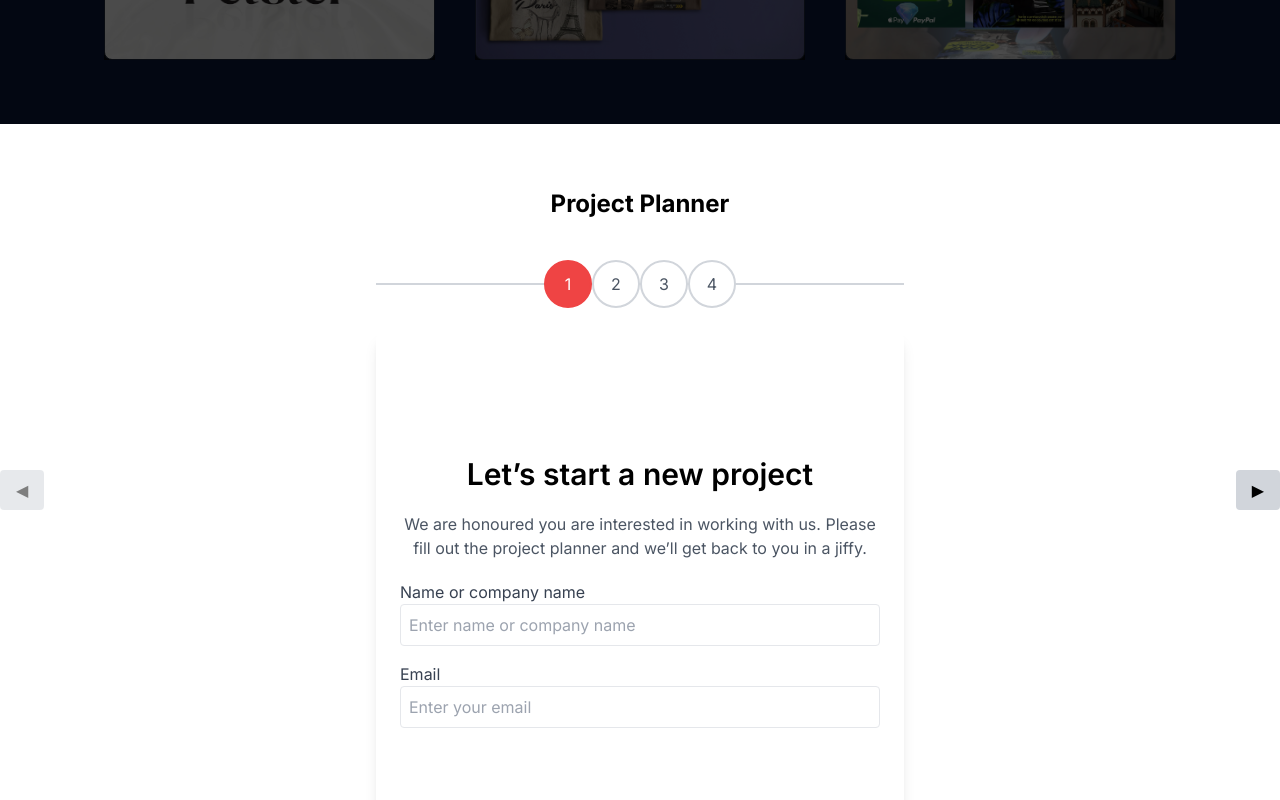
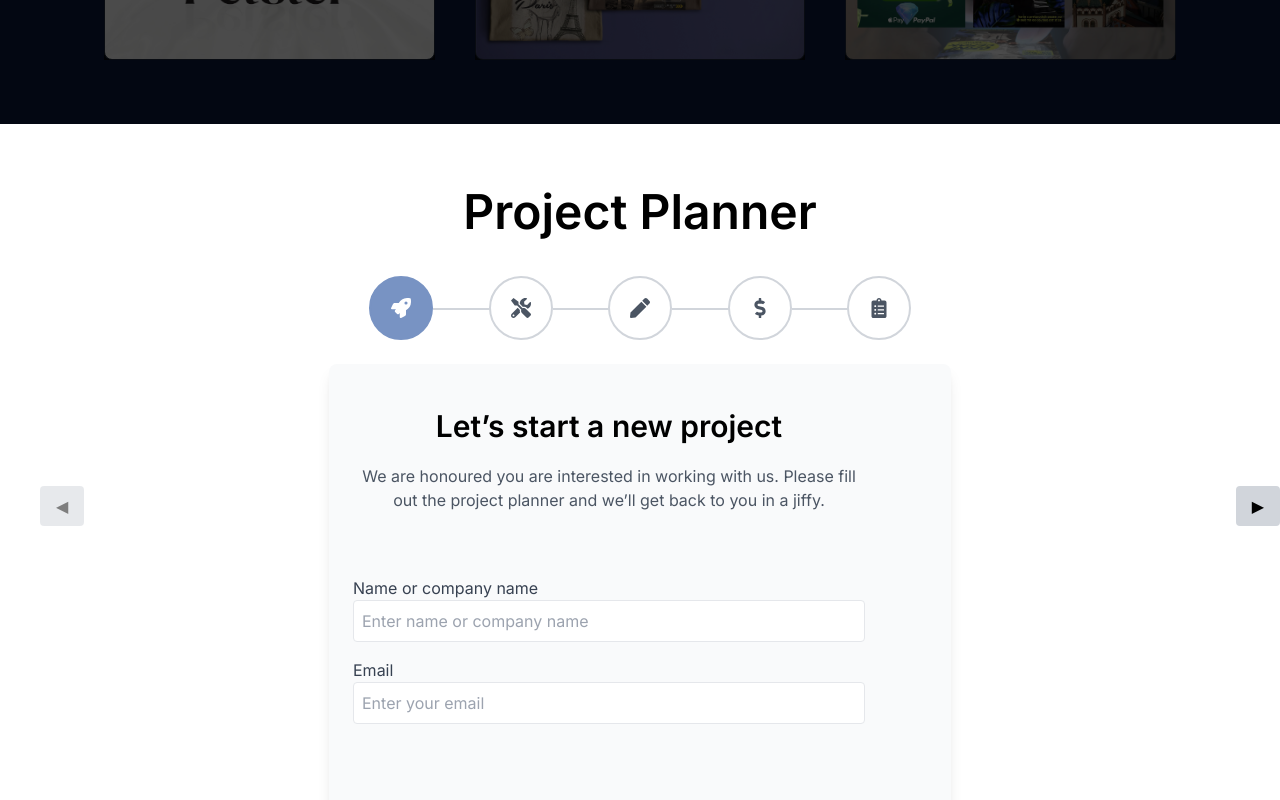
Before and after one commit to mariames/marko-benes-2, a Next.js app: page / in a window 1280 px wide. Shown: the part 1360-2160 px from the top of the page. Built offline with nearby package versions, Linux system fonts and the light colour scheme; a web font is replaced by a local one.

Commit message:
Wizzard update

```diff
--- a/components/Wizard.tsx
+++ b/components/Wizard.tsx
@@ -1,12 +1,13 @@
 'use client';
-
 import { useState } from 'react';
+import { FaRocket, FaTools, FaPen, FaDollarSign, FaClipboardList } from 'react-icons/fa'; // Import icons from React Icons
 
 const steps = [
   {
     id: 1,
     title: "Let’s start a new project",
     subtitle: "We are honoured you are interested in working with us. Please fill out the project planner and we’ll get back to you in a jiffy.",
+    icon: <FaRocket />, // Icon for step 1
     content: (
       <div>
         <label className="block text-left text-gray-700">Name or company name</label>
@@ -21,15 +22,14 @@ const steps = [
     id: 2,
     title: "What can we help you with?",
     subtitle: "Please select all that apply.",
+    icon: <FaTools />, // Icon for step 2
     content: (
       <div>
         <fieldset>
           <legend className="block text-left text-gray-700 mb-2">Select options</legend>
-          {[
-            "Labels and Packaging", "Posters and Flyers", "Billboards & Roll Ups",
+          {["Labels and Packaging", "Posters and Flyers", "Billboards & Roll Ups",
             "Vehicle Branding", "Promo Booths", "Shelves", "Logo",
-            "T-shirts", "Video Animations"
-          ].map((item, index) => (
+            "T-shirts", "Video Animations"].map((item, index) => (
             <div key={index} className="flex items-center mb-2">
               <input type="radio" name="service" value={item} className="mr-2" />
               <label className="text-gray-700">{item}</label>
@@ -43,6 +43,7 @@ const steps = [
     id: 3,
     title: "Describe your project",
     subtitle: "Design? Awesome!",
+    icon: <FaPen />, // Icon for step 3
     content: (
       <div>
         <label className="block text-left text-gray-700">Message</label>
@@ -54,6 +55,7 @@ const steps = [
     id: 4,
     title: "What’s your budget?",
     subtitle: "An honest budget will allow us to ensure expectations are met. Don’t have an exact price? Guesstimate.",
+    icon: <FaDollarSign />, // Icon for step 4
     content: (
       <div>
         <label className="block text-left text-gray-700">From</label>
@@ -68,6 +70,17 @@ const steps = [
           <option value="eur">Euro</option>
           <option value="gbp">Pound</option>
         </select>
+      </div>
+    )
+  },
+  {
+    id: 5,
+    title: "Review your details",
+    subtitle: "Please review the information provided before submitting.",
+    icon: <FaClipboardList />, // Icon for step 5
+    content: (
+      <div>
+        <p>All the details you have entered will be shown here for your review.</p>
       </div>
     )
   }
@@ -86,53 +99,30 @@ const Wizard = () => {
 
   return (
     <div className="relative flex items-center justify-center min-h-[500px]">
-      {/* Previous Button - Placed outside on the left */}
-      <button
-        onClick={prevStep}
-        disabled={currentStep === 0}
-        className="absolute left-0 px-4 py-2 bg-gray-300 rounded disabled:opacity-50"
-      >
-        ◀
-      </button>
+      <button onClick={prevStep} disabled={currentStep === 0} className="absolute left-10 px-4 py-2 bg-gray-300 rounded disabled:opacity-50">◀</button>
+      <div className="w-[670px] mx-auto text-center p-6">
 
-      {/* Main Wizard Container */}
-      <div className="max-w-xl mx-auto text-center p-6">
-        {/* Wizard Title */}
-        <p className="text-2xl font-bold my-10">Project Planner</p>
-
-        {/* Step Indicator */}
-        <div className="relative flex items-center justify-center my-6">
-          <div className="absolute w-full h-0.5 bg-gray-300"></div>
+        <p className="font-semibold my-10 text-5xl">Project Planner</p>
+        <div className="relative flex items-center justify-between my-6 w-full px-10">
           {steps.map((step, index) => (
-            <div
-              key={step.id}
-              className={`relative w-12 h-12 flex items-center justify-center rounded-full border-2 ${
-                index === currentStep ? 'bg-red-500 text-white border-red-500' : 'bg-white border-gray-300 text-gray-600'
-              } z-10`}
-            >
-              {step.id}
+            <div key={step.id} className="relative flex items-center">
+              {index > 0 && <div className="absolute -left-7 top-1/2 w-8 h-0.5 bg-gray-300"></div>}
+              <div className={`relative flex items-center justify-center w-16 h-16 rounded-full border-2 ${index === currentStep ? 'bg-custom-blue text-white border-custom-blue' : 'bg-white border-gray-300 text-gray-600'}`}>
+                <span className="text-xl">{step.icon}</span>
+              </div>
+              {index < steps.length - 1 && <div className="absolute -right-7 top-1/2 w-7 h-0.5 bg-gray-300"></div>}
             </div>
           ))}
         </div>
-
-        {/* Wizard Content with Fixed Height */}
-        <div className="relative bg-white p-6 rounded-lg shadow-lg min-h-[500px] flex items-center justify-center">
+        <div className="relative p-6 rounded-lg shadow-lg min-h-[500px] bg-gray-50">
           <div className="w-full max-w-lg text-center">
-            <h3 className="font-semibold text-3xl my-5">{steps[currentStep].title}</h3>
-            <p className="text-gray-600 my-5">{steps[currentStep].subtitle}</p>
+            <p className="font-semibold text-3xl my-5">{steps[currentStep].title}</p>
+            <p className="text-gray-600 mt-5 mb-16">{steps[currentStep].subtitle}</p>
             <div className="text-gray-600">{steps[currentStep].content}</div>
           </div>
         </div>
       </div>
-
-      {/* Next Button - Placed outside on the right */}
-      <button
-        onClick={nextStep}
-        disabled={currentStep === steps.length - 1}
-        className="absolute right-0 px-4 py-2 bg-gray-300 rounded disabled:opacity-50"
-      >
-        ▶
-      </button>
+      <button onClick={nextStep} disabled={currentStep === steps.length - 1} className="absolute right-0 px-4 py-2 bg-gray-300 rounded disabled:opacity-50">▶</button>
     </div>
   );
 };
--- a/tailwind.config.ts
+++ b/tailwind.config.ts
@@ -11,6 +11,9 @@ const config: Config = {
   ],
   theme: {
     extend: {
+      colors: {
+        'custom-blue': '#7893C3',
+      },
       keyframes: {
         fadeIn: {
           '0%': { opacity: '0' },
```
